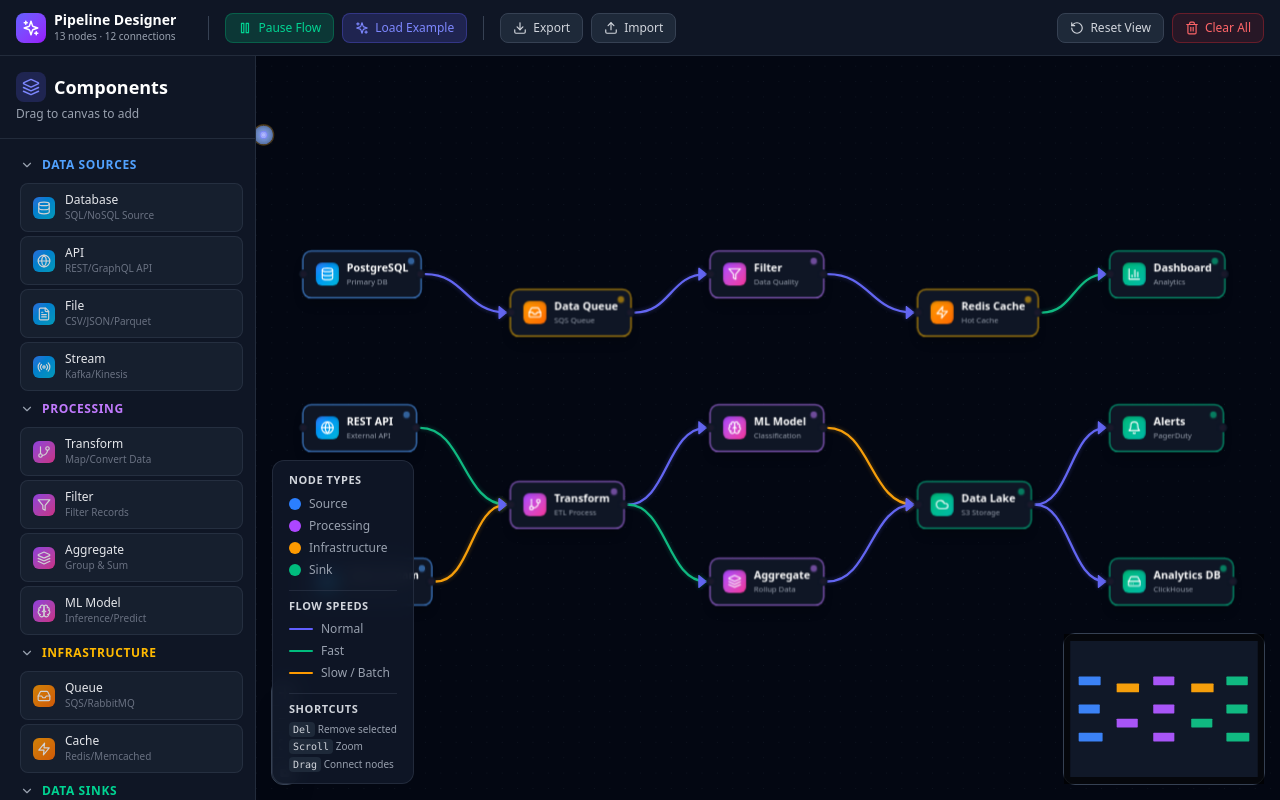
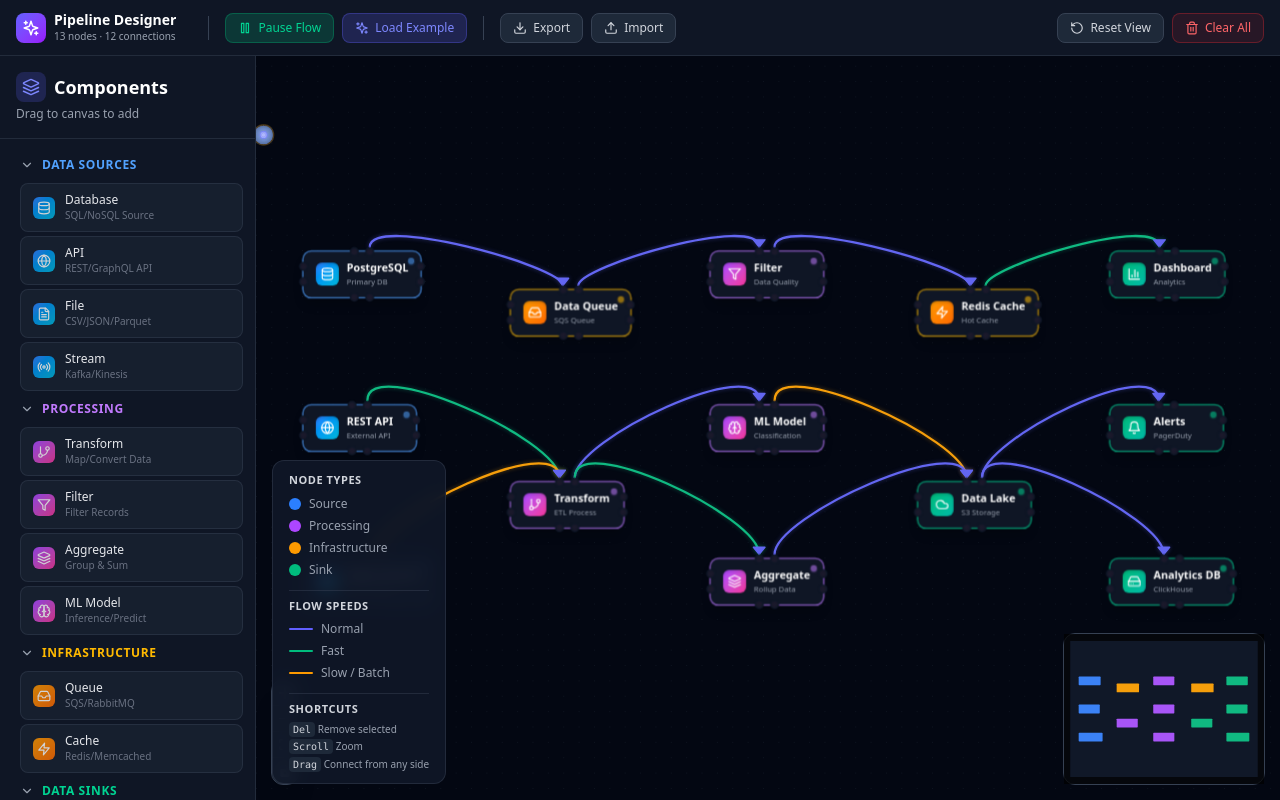
Before and after one commit to tarkeshwerkumarinnoeye/etl-canvas, a React (Vite) app: page / in a window 1280 px wide. Both pictures are taken after a click on the button "Load Example". Built offline with nearby package versions, Linux system fonts and the light colour scheme.

Commit message:
task snapshot aa972a37-4f55-4574-b74a-7baa3ba52af2

```diff
--- a/src/App.tsx
+++ b/src/App.tsx
@@ -385,7 +385,7 @@ export default function App() {
             <div className="space-y-1 text-[10px]">
               <div><kbd className="px-1 py-0.5 bg-gray-800 rounded text-gray-300 font-mono">Del</kbd> Remove selected</div>
               <div><kbd className="px-1 py-0.5 bg-gray-800 rounded text-gray-300 font-mono">Scroll</kbd> Zoom</div>
-              <div><kbd className="px-1 py-0.5 bg-gray-800 rounded text-gray-300 font-mono">Drag</kbd> Connect nodes</div>
+              <div><kbd className="px-1 py-0.5 bg-gray-800 rounded text-gray-300 font-mono">Drag</kbd> Connect from any side</div>
             </div>
           </div>
 
--- a/src/components/PipelineNode.tsx
+++ b/src/components/PipelineNode.tsx
@@ -96,10 +96,68 @@ export function PipelineNodeComponent({ id, data, selected }: NodeProps) {
       {/* Status indicator dot */}
       <div className={`absolute top-2 right-2 w-2 h-2 rounded-full ${dotColor} shadow-sm animate-pulse`} />
 
+      {/* TOP Handles - Target (left) and Source (right) */}
+      <Handle
+        type="target"
+        position={Position.Top}
+        id="top-target"
+        className={`!w-3 !h-3 !border-2 !border-gray-900 !rounded-full hover:!scale-150 transition-transform ${dotColor}`}
+        style={{ left: 'calc(50% - 10px)' }}
+      />
+      <Handle
+        type="source"
+        position={Position.Top}
+        id="top-source"
+        className={`!w-3 !h-3 !border-2 !border-gray-900 !rounded-full hover:!scale-150 transition-transform ${dotColor}`}
+        style={{ left: 'calc(50% + 10px)' }}
+      />
+
+      {/* BOTTOM Handles - Target (left) and Source (right) */}
+      <Handle
+        type="target"
+        position={Position.Bottom}
+        id="bottom-target"
+        className={`!w-3 !h-3 !border-2 !border-gray-900 !rounded-full hover:!scale-150 transition-transform ${dotColor}`}
+        style={{ left: 'calc(50% - 10px)' }}
+      />
+      <Handle
+        type="source"
+        position={Position.Bottom}
+        id="bottom-source"
+        className={`!w-3 !h-3 !border-2 !border-gray-900 !rounded-full hover:!scale-150 transition-transform ${dotColor}`}
+        style={{ left: 'calc(50% + 10px)' }}
+      />
+
+      {/* LEFT Handles - Target (top) and Source (bottom) */}
       <Handle
         type="target"
         position={Position.Left}
+        id="left-target"
         className={`!w-3 !h-3 !border-2 !border-gray-900 !rounded-full hover:!scale-150 transition-transform ${dotColor}`}
+        style={{ top: 'calc(50% - 10px)' }}
+      />
+      <Handle
+        type="source"
+        position={Position.Left}
+        id="left-source"
+        className={`!w-3 !h-3 !border-2 !border-gray-900 !rounded-full hover:!scale-150 transition-transform ${dotColor}`}
+        style={{ top: 'calc(50% + 10px)' }}
+      />
+
+      {/* RIGHT Handles - Target (top) and Source (bottom) */}
+      <Handle
+        type="target"
+        position={Position.Right}
+        id="right-target"
+        className={`!w-3 !h-3 !border-2 !border-gray-900 !rounded-full hover:!scale-150 transition-transform ${dotColor}`}
+        style={{ top: 'calc(50% - 10px)' }}
+      />
+      <Handle
+        type="source"
+        position={Position.Right}
+        id="right-source"
+        className={`!w-3 !h-3 !border-2 !border-gray-900 !rounded-full hover:!scale-150 transition-transform ${dotColor}`}
+        style={{ top: 'calc(50% + 10px)' }}
       />
 
       <div className="flex items-center gap-2.5 relative z-10">
@@ -118,12 +176,6 @@ export function PipelineNodeComponent({ id, data, selected }: NodeProps) {
           </div>
         </div>
       </div>
-
-      <Handle
-        type="source"
-        position={Position.Right}
-        className={`!w-3 !h-3 !border-2 !border-gray-900 !rounded-full hover:!scale-150 transition-transform ${dotColor}`}
-      />
     </div>
   );
 }
--- a/src/index.css
+++ b/src/index.css
@@ -11,6 +11,31 @@
 
 .react-flow__edge-path {
   stroke-linecap: round;
+}
+
+/* Enhanced handle styles */
+.react-flow__handle {
+  transition: all 0.2s ease;
+}
+
+.react-flow__handle:hover {
+  transform: scale(1.8);
+  filter: brightness(1.3);
+}
+
+.react-flow__handle-left,
+.react-flow__handle-right,
+.react-flow__handle-top,
+.react-flow__handle-bottom {
+  width: 12px !important;
+  height: 12px !important;
+  border-width: 2px !important;
+}
+
+/* Make handles more visible on hover */
+.react-flow__node:hover .react-flow__handle {
+  opacity: 1;
+  box-shadow: 0 0 8px currentColor;
 }
 
 .react-flow__controls button {
```
